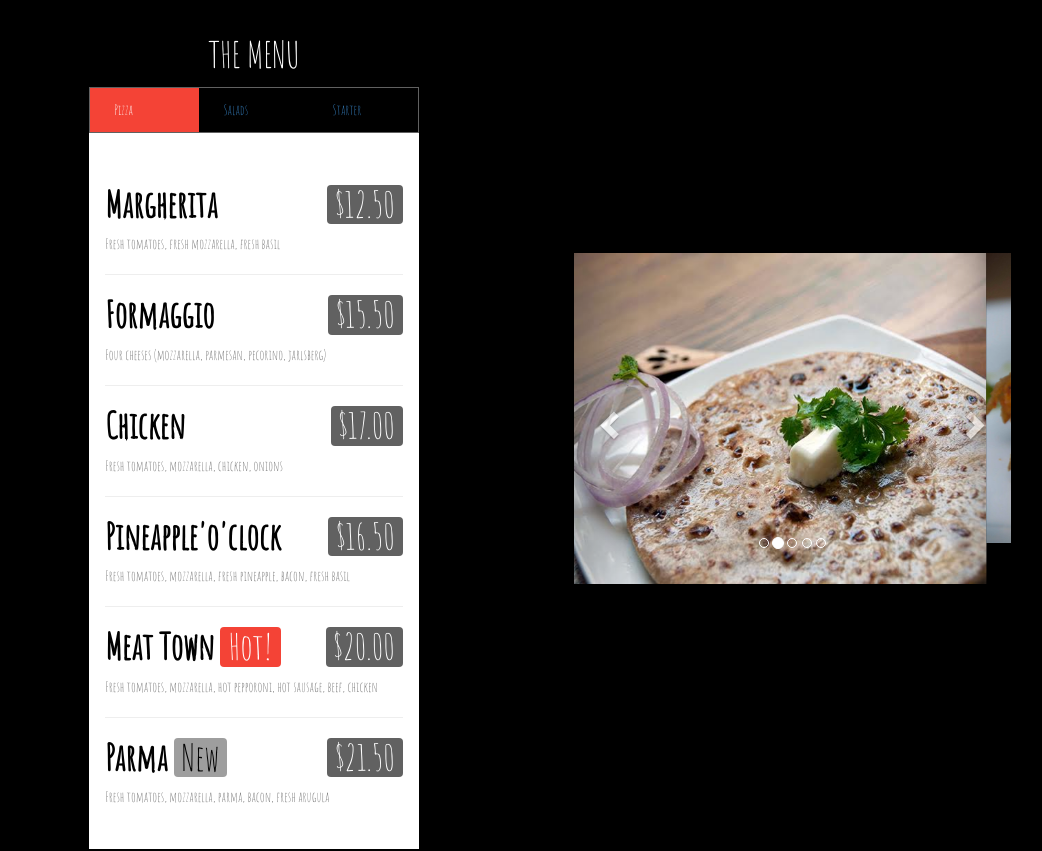
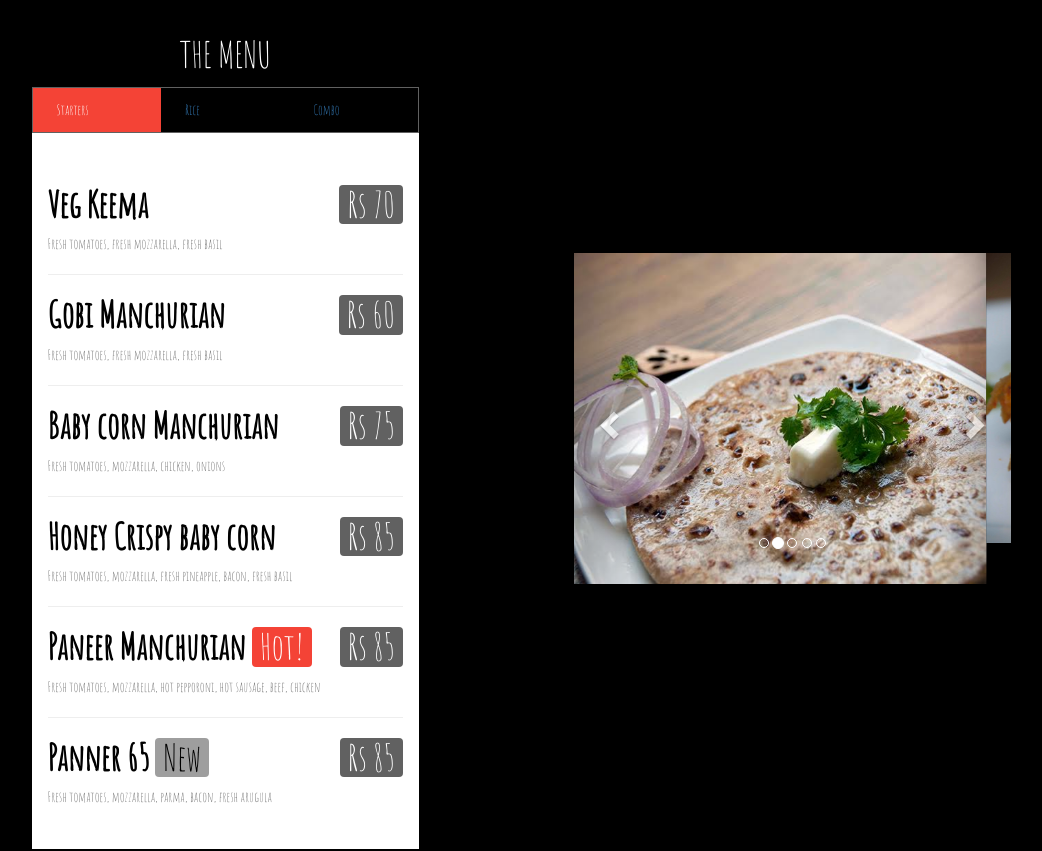
Before and after one commit to amarn19/GCFoodTruck, a plain HTML site: page index.html in a window 1280 px wide. Shown: the part 1457-2308 px from the top of the page, without its empty margins (66-1108 px from the left). Drawn offline with nearby package versions, Linux system fonts and the light colour scheme.

Commit message:
upate menu

```diff
--- a/index.html
+++ b/index.html
@@ -65,47 +65,47 @@ body,h1,h2,h3,h4,h5,h6 {font-family: "Amatic SC", sans-serif}
 <div class="w3-container w3-black w3-padding-32">
   <div class="w3-row " id="menu">
     <div class="w3-col l6 w3-padding-large">
-  <div class="w3-container " style="width:80%;padding-left:20%;">
+  <div class="w3-container " style="width:80%;padding-left:10%;">
 
     <h1 class="w3-center " style="margin-bottom:12px">THE MENU</h1>
     <div class="w3-row w3-border w3-border-dark-grey">
-      <a href="javascript:void(0)" onclick="openMenu(event, 'Pizza');" id="myLink">
-        <div class="w3-col s4 tablink w3-padding-large w3-hover-red">Pizza</div>
+      <a href="javascript:void(0)" onclick="openMenu(event, 'Starters');" id="myLink">
+        <div class="w3-col s4 tablink w3-padding-large w3-hover-red">Starters</div>
       </a>
-      <a href="javascript:void(0)" onclick="openMenu(event, 'Pasta');">
-        <div class="w3-col s4 tablink w3-padding-large w3-hover-red">Salads</div>
+      <a href="javascript:void(0)" onclick="openMenu(event, 'Rice');">
+        <div class="w3-col s4 tablink w3-padding-large w3-hover-red">Rice</div>
       </a>
-      <a href="javascript:void(0)" onclick="openMenu(event, 'Starter');">
-        <div class="w3-col s4 tablink w3-padding-large w3-hover-red">Starter</div>
+      <a href="javascript:void(0)" onclick="openMenu(event, 'combo');">
+        <div class="w3-col s4 tablink w3-padding-large w3-hover-red">Combo</div>
       </a>
     </div>
 
-    <div id="Pizza" class="w3-container menu w3-padding-32 w3-white">
-      <h1><b>Margherita</b> <span class="w3-right w3-tag w3-dark-grey w3-round">$12.50</span></h1>
+    <div id="Starters" class="w3-container menu w3-padding-32 w3-white">
+      <h1><b>Veg Keema</b> <span class="w3-right w3-tag w3-dark-grey w3-round">Rs 70</span></h1>
       <p class="w3-text-grey">Fresh tomatoes, fresh mozzarella, fresh basil</p>
       <hr>
 
-      <h1><b>Formaggio</b> <span class="w3-right w3-tag w3-dark-grey w3-round">$15.50</span></h1>
-      <p class="w3-text-grey">Four cheeses (mozzarella, parmesan, pecorino, jarlsberg)</p>
+      <h1><b>Gobi Manchurian</b> <span class="w3-right w3-tag w3-dark-grey w3-round">Rs 60</span></h1>
+      <p class="w3-text-grey">Fresh tomatoes, fresh mozzarella, fresh basil</p>
       <hr>
 
-      <h1><b>Chicken</b> <span class="w3-right w3-tag w3-dark-grey w3-round">$17.00</span></h1>
+      <h1><b>Baby corn Manchurian</b> <span class="w3-right w3-tag w3-dark-grey w3-round">Rs 75</span></h1>
       <p class="w3-text-grey">Fresh tomatoes, mozzarella, chicken, onions</p>
       <hr>
 
-      <h1><b>Pineapple'o'clock</b> <span class="w3-right w3-tag w3-dark-grey w3-round">$16.50</span></h1>
+      <h1><b>Honey Crispy baby corn</b> <span class="w3-right w3-tag w3-dark-grey w3-round">Rs 85</span></h1>
       <p class="w3-text-grey">Fresh tomatoes, mozzarella, fresh pineapple, bacon, fresh basil</p>
       <hr>
 
-      <h1><b>Meat Town</b> <span class="w3-tag w3-red w3-round">Hot!</span><span class="w3-right w3-tag w3-dark-grey w3-round">$20.00</span></h1>
+      <h1><b>Paneer Manchurian</b> <span class="w3-tag w3-red w3-round">Hot!</span><span class="w3-right w3-tag w3-dark-grey w3-round">Rs 85</span></h1>
       <p class="w3-text-grey">Fresh tomatoes, mozzarella, hot pepporoni, hot sausage, beef, chicken</p>
       <hr>
 
-      <h1><b>Parma</b> <span class="w3-tag w3-grey w3-round">New</span><span class="w3-right w3-tag w3-dark-grey w3-round">$21.50</span></h1>
+      <h1><b>Panner 65</b> <span class="w3-tag w3-grey w3-round">New</span><span class="w3-right w3-tag w3-dark-grey w3-round">Rs 85</span></h1>
       <p class="w3-text-grey">Fresh tomatoes, mozzarella, parma, bacon, fresh arugula</p>
     </div>
 
-    <div id="Pasta" class="w3-container menu w3-padding-32 w3-white">
+    <div id="Rice" class="w3-container menu w3-padding-32 w3-white">
       <h1><b>Lasagna</b> <span class="w3-tag w3-grey w3-round">Popular</span> <span class="w3-right w3-tag w3-dark-grey w3-round">$13.50</span></h1>
       <p class="w3-text-grey">Special sauce, mozzarella, parmesan, ground beef</p>
       <hr>
@@ -123,7 +123,7 @@ body,h1,h2,h3,h4,h5,h6 {font-family: "Amatic SC", sans-serif}
     </div>
 
 
-    <div id="Starter" class="w3-container menu w3-padding-32 w3-white">
+    <div id="combo" class="w3-container menu w3-padding-32 w3-white">
       <h1><b>Today's Soup</b> <span class="w3-tag w3-grey w3-round">Seasonal</span><span class="w3-right w3-tag w3-dark-grey w3-round">$5.50</span></h1>
       <p class="w3-text-grey">Ask the waiter</p>
       <hr>
```
